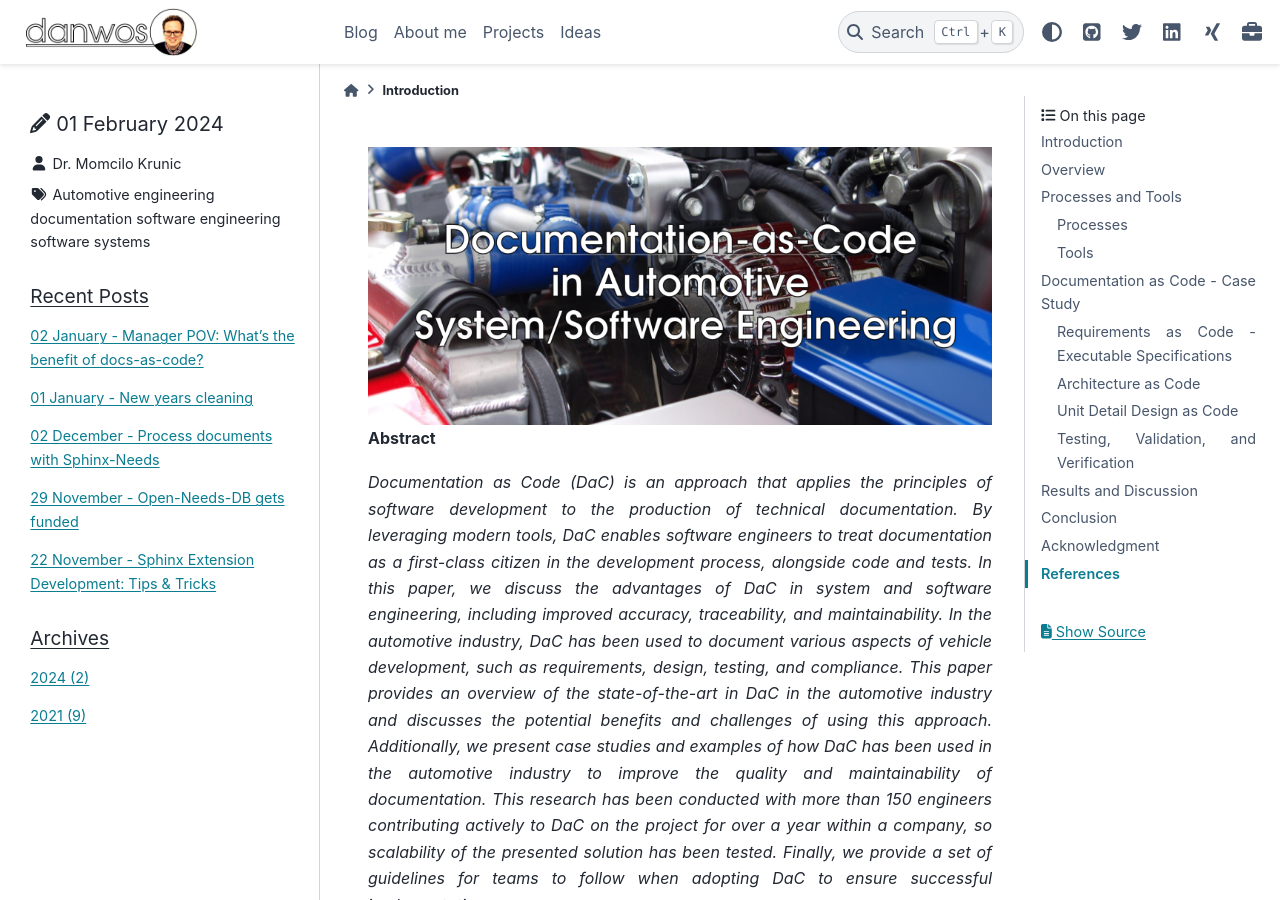
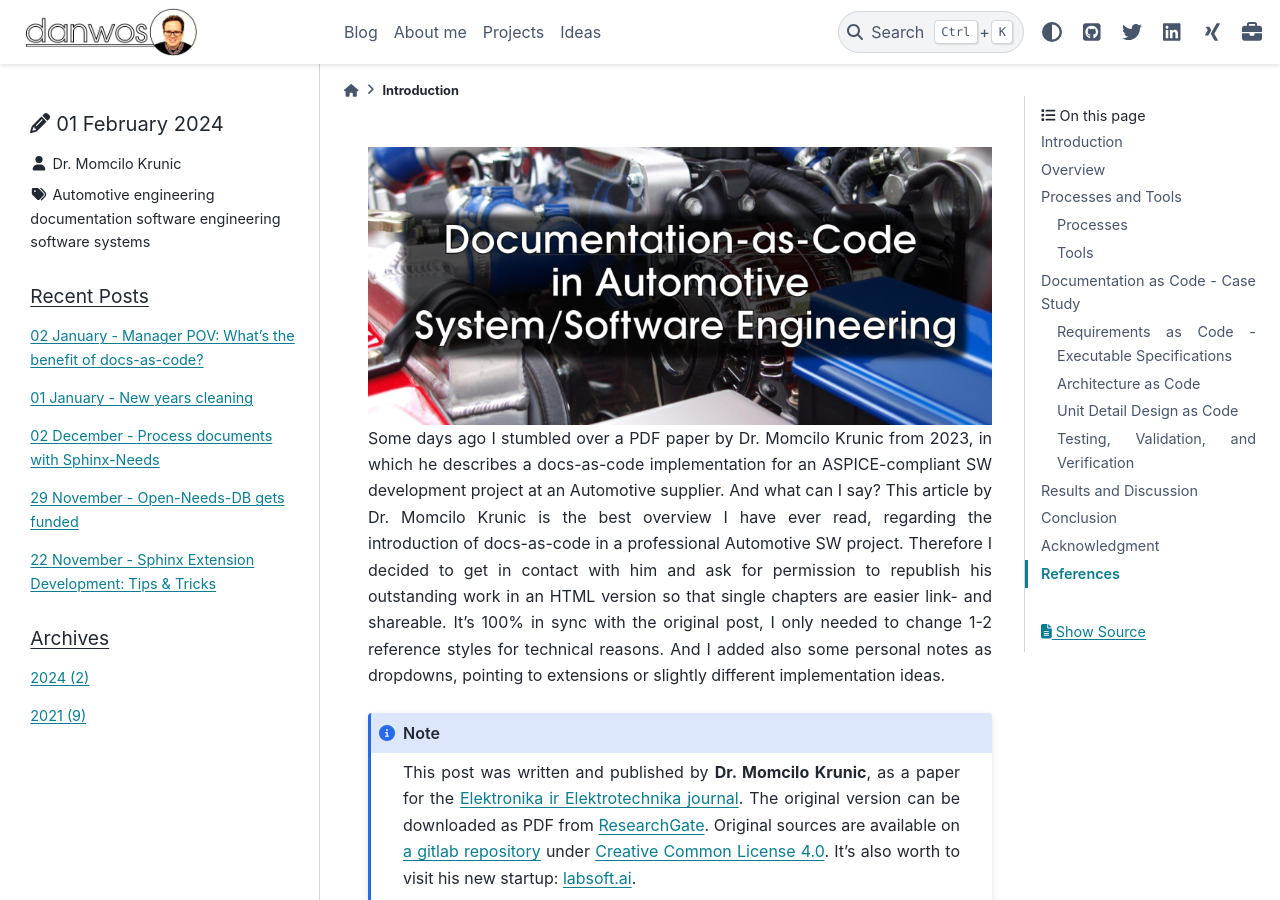
Before and after one commit to danwos/danwos.github.io, a Sphinx documentation site: the page built from docs/posts/2024/Documentation_as_Code_in_Automotive_System_Software_Engineering.md, in a window 1280 px wide and 900 px high. Built offline with Sphinx 7.4.7 and the PyData theme 0.15.4, drawn with Linux system fonts in a browser that asks for light colours; cross-references to code outside the pages are shown as plain code; some of the changed text lies outside the part shown.

Commit message:
Fixed typos and added introduction text plus a first note

````diff
--- a/docs/posts/2024/Documentation_as_Code_in_Automotive_System_Software_Engineering.md
+++ b/docs/posts/2024/Documentation_as_Code_in_Automotive_System_Software_Engineering.md
@@ -12,6 +12,19 @@
 
 ```{image} _images/03_dac_automotive.png
 :align: center
+```
+Some days ago I stumbled over a PDF paper by Dr. Momcilo Krunic from 2023, in which he describes a docs-as-code implementation for an ASPICE-compliant SW development project at an Automotive supplier.
+And what can I say? This article by Dr. Momcilo Krunic is the best overview I have ever read, regarding the introduction of docs-as-code in a professional Automotive SW project.
+Therefore I decided to get in contact with him and ask for permission to republish his outstanding work in an HTML version so that single chapters are easier link-
+and shareable.
+It's 100% in sync with the original post, I only needed to change 1-2 reference styles for technical reasons.
+And I added also some personal notes as dropdowns, pointing to extensions or slightly different implementation ideas.
+
+```{note}
+This post was written and published by **Dr. Momcilo Krunic**, as a paper for the [Elektronika ir Elektrotechnika journal](https://eejournal.ktu.lt/index.php/elt>).
+The original version can be downloaded as PDF from [ResearchGate](https://www.researchgate.net/publication/373746697_Documentation_as_Code_in_Automotive_SystemSoftware_Engineering>).
+Original sources are available on [a gitlab repository](https://gitlab.com/momcilo_krunic/elektronika_ir_elektrotechnika_2023>) under [Creative Common License 4.0](https://creativecommons.org/licenses/by/4.0/).
+It's also worth to visit his new startup: [labsoft.ai](https://labsoft.ai/).
 ```
 
 
@@ -85,7 +98,15 @@
 
 ## Tools
 
-The DaC methodology involves using a range of tools to facilitate different stages of the software development process, including application lifecycle management (ALM) to track progress; documentation generation for accurate and up-to-date records; source control management to keep versions organized; CI/CD for automated delivery; and custom micro-tooling to streamline tasks. We used these tools alongside an existing tool (Windchill) to ensure backward compatibility with the exchange of requirements using the ReqIf format (Fig. {ref}`reqs-exch`). This portion of the system requires improvement in both the process and the tolls.
+The DaC methodology involves using a range of tools to facilitate different stages of the software development process, including application lifecycle management (ALM) to track progress; documentation generation for accurate and up-to-date records; source control management to keep versions organized; CI/CD for automated delivery; and custom micro-tooling to streamline tasks. We used these tools alongside an existing tool (Windchill) to ensure backward compatibility with the exchange of requirements using the ReqIf format (Fig. {ref}`reqs-exch`). This portion of the system requires improvement in both the process and the tools.
+
+```{dropdown} ALM alternative (note by Daniel)
+In some of my projects, JIRA was just more as an issue system, caring about the implementation realization tasks, but not containing any technical requirements or specifications.
+
+These were written down by the help of [Sphinx-Needs](https://www.sphinx-needs.com/), which allows a direct, continuous traceability between upper elements like system requirements and elements on the right side of the V-model, like integration test cases and their execution result.
+
+As all of these elements were handled in one system, so the the complete traceability matrix could be easily graphically represented and also validated.
+```
 
 (reqs-exch)=
 ```{figure} _images/dac/figures/Requirements_Management_C3.svg
````
Also changed, not shown: docs/posts/2024/_images/03_dac_automotive.png, docs/posts/2024/_images/03_dac_automotive.svg.
